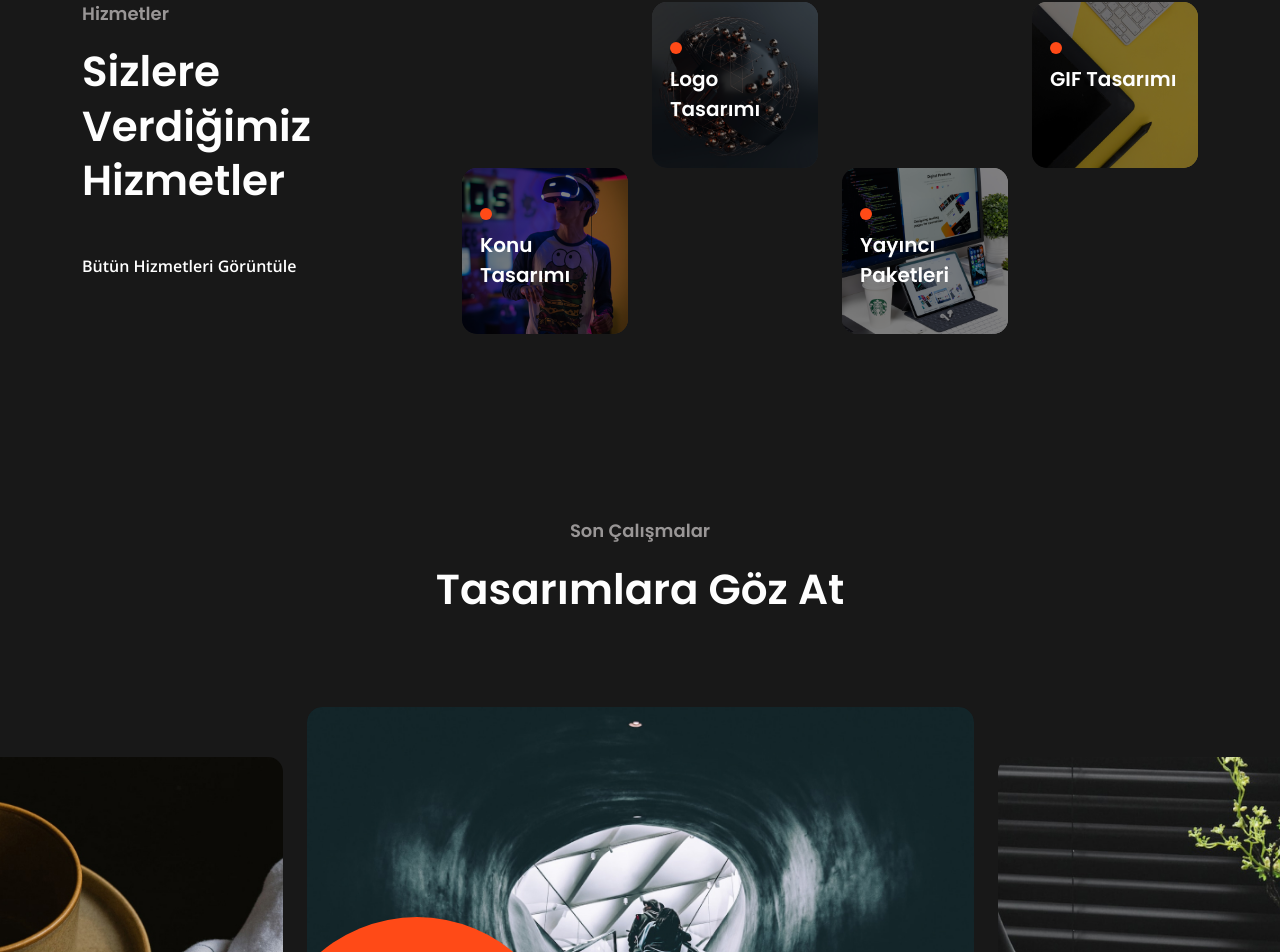
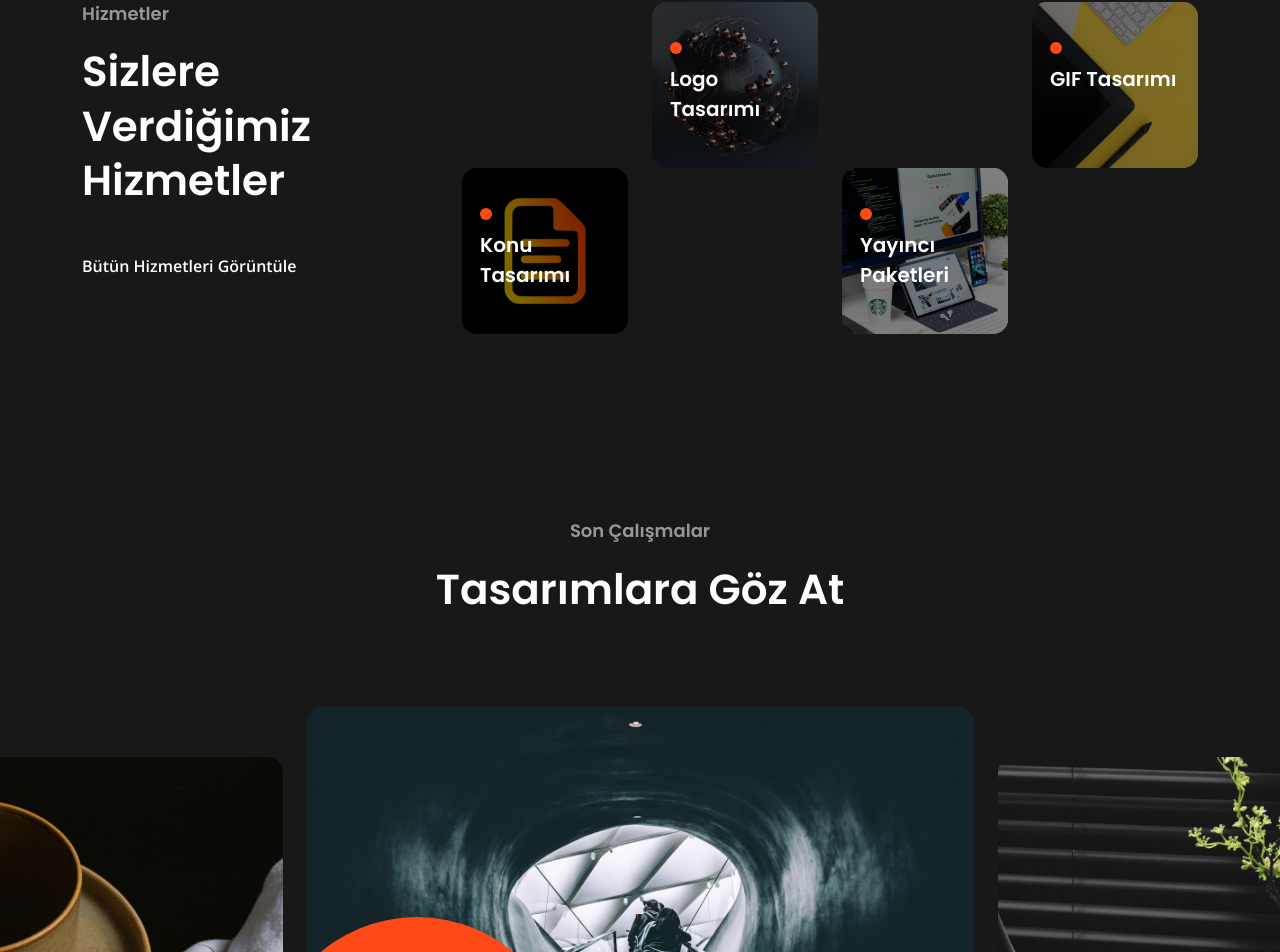
Before and after one commit to risuscreative/alphawebsite, a React (Create React App) app: page / in a window 1280 px wide. Shown: the part 1267-2219 px from the top of the page. Built offline with nearby package versions, Linux system fonts and the light colour scheme; some icons are missing.

Commit message:
Update Home.jsx

```diff
--- a/src/components/Pages/Home.jsx
+++ b/src/components/Pages/Home.jsx
@@ -120,7 +120,7 @@ export default function Home() {
                   <Card
                     title="Konu Tasarımı"
                     link="/service/service-details"
-                    src="/images/service_3.jpeg"
+                    src="/images/service_3.jpg"
                     alt="Service"
                   />
                   <Spacing lg="0" md="30" />
```
